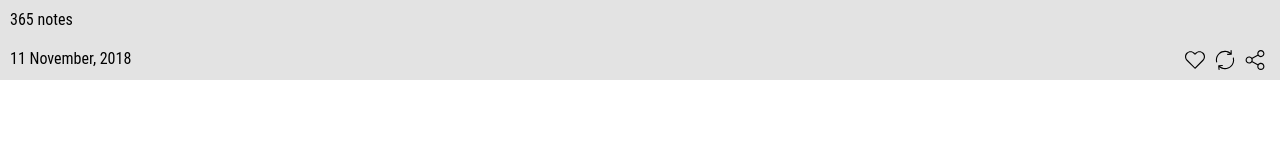
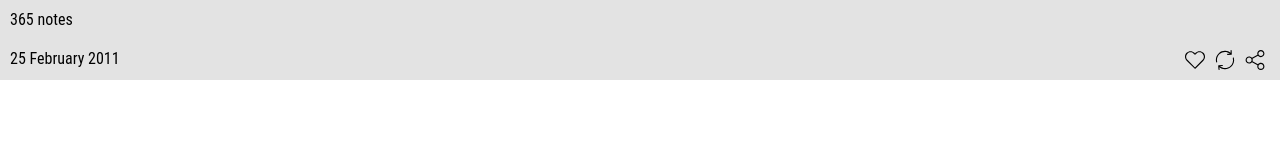
Before and after one commit to lukwys/tumblr2, a React (Create React App) app: page / in a window 1280 px wide. Shown: the top 160 px of the page. Built offline with nearby package versions, Linux system fonts and the light colour scheme; no server answers.

Commit message:
date and share module - cr fix

```diff
--- a/package.json
+++ b/package.json
@@ -4,6 +4,7 @@
   "private": true,
   "homepage": "https://lukwys.github.io/tumblr2/",
   "dependencies": {
+    "date-fns": "^1.29.0",
     "node-sass": "^4.10.0",
     "react": "^16.5.2",
     "react-dom": "^16.5.2",
--- a/src/App.js
+++ b/src/App.js
@@ -1,14 +1,14 @@
 import React, { Component } from 'react';
 import './App.scss';
-import Notes from './components/Notes';
-import DateAndShare from './components/DateAndShare';
+import { Notes } from './components/Notes';
+import { DateAndShare } from './components/DateAndShare';
 
 class App extends Component {
   render() {
     return (
       <div className="App">
         <Notes number="365" />
-        <DateAndShare date="11 November, 2018"/>
+        <DateAndShare date="2011-02-25 20:27:00 GMT"/>
       </div>
     );
   }
--- a/src/components/DateAndShare.jsx
+++ b/src/components/DateAndShare.jsx
@@ -1,11 +1,14 @@
 import React from 'react';
+import { format } from 'date-fns';
 import '../styles/dateAndShare.scss';
 
-export default class DateAndShare extends React.PureComponent {
+export class DateAndShare extends React.PureComponent {
     render() {
+        const postDate = format(this.props.date, 'DD MMMM YYYY');
+
         return (
             <div className='date-and-share'>
-                <p className='date-and-share__date'>{this.props.date}</p>
+                <p className='date-and-share__date'>{postDate}</p>
                 <div className='date-and-share__share'>
                     <span className='date-and-share__icon date-and-share__icon--like'></span>
                     <span className='date-and-share__icon date-and-share__icon--reload'></span>
--- a/src/components/Notes.jsx
+++ b/src/components/Notes.jsx
@@ -1,7 +1,7 @@
 import React from 'react';
 import '../styles/notes.scss';
 
-export default class Notes extends React.PureComponent {
+export class Notes extends React.PureComponent {
     render() {
         return (
             <div className='notes'>
```
Also changed, not shown: stories/index.js (+3 -3 lines), 1 other file (tests, documents, lock files or other folders).
